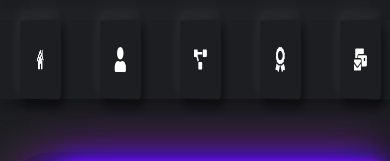
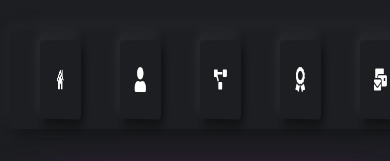
Before and after one commit to LucianoRp1/portafolio, a React (Create React App) app in the folder client/: page /home in a window 390 px wide. Shown: the top 161 px of the page. Built offline with nearby package versions, Linux system fonts and the light colour scheme.

Commit message:
nav responsive

```diff
--- a/client/src/Components/navbar/navbar.css
+++ b/client/src/Components/navbar/navbar.css
@@ -43,3 +43,20 @@
 ul {
   list-style: none;
 }
+
+@media(max-width: 650px) {
+    .containerNav  {
+      display: flex;
+       height: max-content;
+       justify-content: center;
+       width: max-content;
+       padding: 10px;
+    }
+    .ulNav{
+      display: flex;
+      height: max-content;
+      width: max-content;
+      justify-content: center;
+      padding: 10px;
+    }
+}
```
